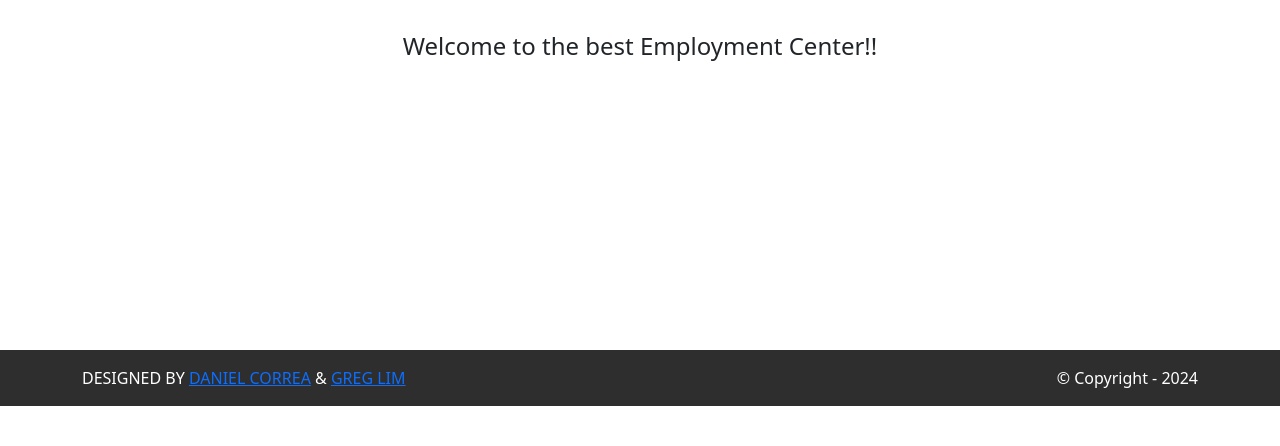
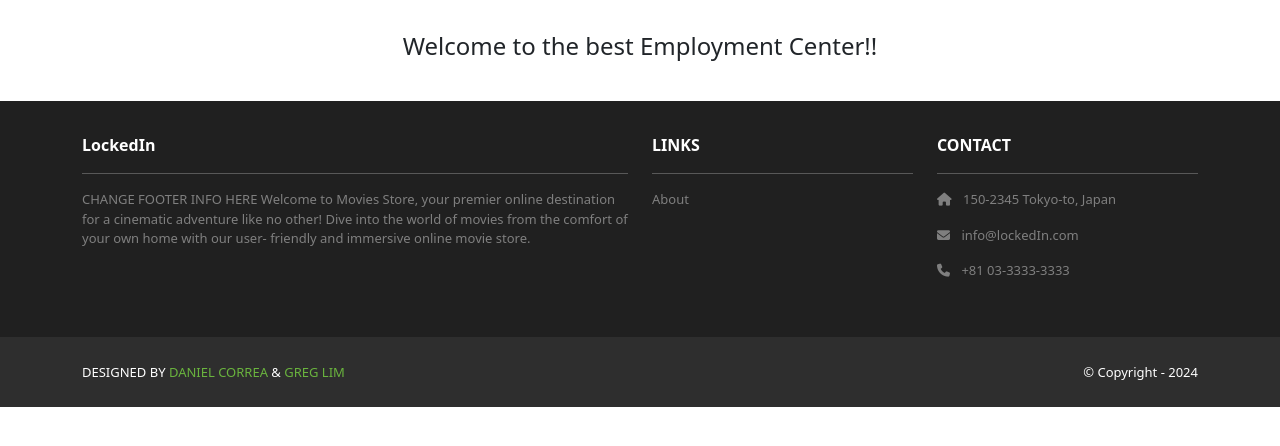
Before and after one commit to StealthyFearZ/lockedin, a Django app: page / in a window 1280 px wide. Shown: the part 224-670 px from the top of the page. Run offline with Django 5.2, Linux system fonts and the light colour scheme; some libraries are stand-ins or nearby versions.

Commit message:
Updated styles.css

```diff
--- a/lockedin/lockedin/static/css/style.css
+++ b/lockedin/lockedin/static/css/style.css
@@ -10,3 +10,26 @@
 .bg-dark {
   background-color: #2E2E2E !important;
 }
+
+.ms-footer {
+  background-color: #202020;
+}
+.ms-footer p {
+  color: #7F7F7F;
+  font-size: 13px;
+}
+.ms-footer a:hover {
+  color: #6ab43e;
+  text-decoration: none;
+}
+.ms-footer-bottom span{
+  font-size: 13px;
+  line-height: 38px;
+}
+.ms-footer-bottom a {
+  color: #6ab43e;
+  text-decoration: none;
+}
+.ms-footer-bottom a:hover {
+  color: #fff;
+}
```
